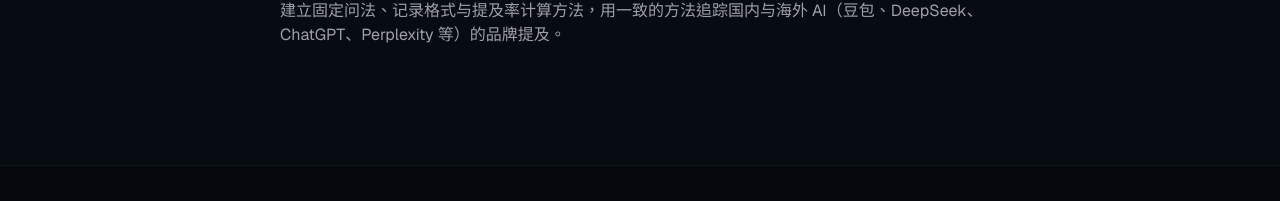
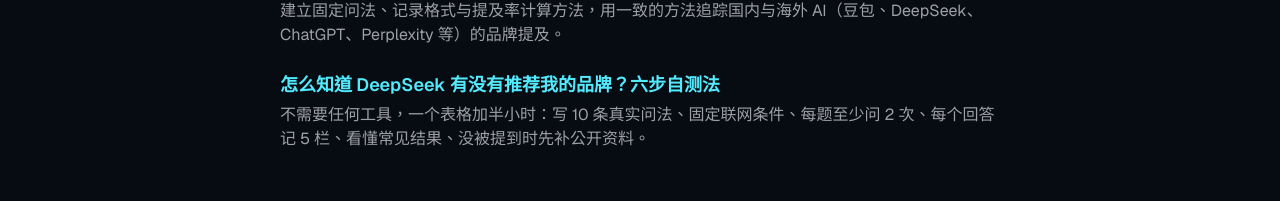
Before and after one commit to yjz8521/yin-yuan-geo-landing, a Next.js app: page /guide in a window 1280 px wide. Shown: the part 414-615 px from the top of the page. Built offline with nearby package versions, Linux system fonts and the light colour scheme; no server answers.

Commit message:
Add guide 4 (DeepSeek self-check), allow Meta/other AI crawlers in robots, sitemap+llms.txt

```diff
--- a/scripts/write-seo.mjs
+++ b/scripts/write-seo.mjs
@@ -16,7 +16,7 @@
   "https://yin-yuan-geo-landing.vercel.app"
 ).replace(/\/$/, "");
 
-const paths = ["/", "/pricing/", "/faq/", "/guide/", "/guide/geo-intro/", "/guide/entity-card/", "/guide/monitor-ai-mentions/", "/sponsor/", "/demo/", "/about/"];
+const paths = ["/", "/pricing/", "/faq/", "/guide/", "/guide/geo-intro/", "/guide/entity-card/", "/guide/monitor-ai-mentions/", "/guide/deepseek-self-check/", "/sponsor/", "/demo/", "/about/"];
 
 const sitemap = `<?xml version="1.0" encoding="UTF-8"?>
 <urlset xmlns="http://www.sitemaps.org/schemas/sitemap/0.9">
@@ -33,7 +33,7 @@
 </urlset>
 `;
 
-const bots = ["GPTBot", "OAI-SearchBot", "ChatGPT-User", "ClaudeBot", "anthropic-ai", "PerplexityBot", "Google-Extended", "Googlebot", "Bingbot", "Bytespider", "Baiduspider", "Sogou web spider", "360Spider", "YisouSpider", "CCBot", "Applebot-Extended", "DuckAssistBot"];
+const bots = ["GPTBot", "OAI-SearchBot", "ChatGPT-User", "ClaudeBot", "anthropic-ai", "PerplexityBot", "Google-Extended", "Googlebot", "Bingbot", "Bytespider", "Baiduspider", "Sogou web spider", "360Spider", "YisouSpider", "CCBot", "Applebot-Extended", "DuckAssistBot", "Meta-ExternalAgent", "meta-externalfetcher", "FacebookBot", "facebookexternalhit", "Claude-User", "Claude-SearchBot", "Perplexity-User", "Amazonbot", "YandexBot"];
 const robots = `${bots.map((b) => `User-Agent: ${b}\nAllow: /\n`).join("\n")}
 User-Agent: *
 Allow: /
@@ -74,7 +74,8 @@
   link("GEO 指南总览", "/guide/", "生成式引擎优化入门文章列表"),
   link("GEO 入门", "/guide/geo-intro/", "统一实体事实、按引擎改写、发布到公开渠道、用固定问法监测"),
   link("实体卡怎么写", "/guide/entity-card/", "定位、可验证卖点、竞品差异、适合谁与 FAQ 的写法"),
-  link("如何检测 AI 是否提到你的品牌", "/guide/monitor-ai-mentions/", "固定问法集、记录格式与提及率计算方法"),
+  link("如何检测 AI 是否提到你的品牌", "/guide/monitor-ai-mentions/", "/guide/deepseek-self-check/", "固定问法集、记录格式与提及率计算方法"),
+  link("怎么知道 DeepSeek 有没有推荐我的品牌", "/guide/deepseek-self-check/", "不用工具的 DeepSeek 六步自测：写问法、固定条件、每题问 2 次、记 5 栏、解读结果、补公开资料"),
 ].join("\n")}
 
 ## Optional
--- a/src/content/geo.ts
+++ b/src/content/geo.ts
@@ -49,4 +49,18 @@
       { h: "注意事项", p: ["AI 回答有随机性，同一问题多问几次结果可能不同；联网模式与非联网模式也可能不同。建议固定使用条件（是否联网、新对话），并以周为单位比较趋势，而不是看单次结果。"] },
     ],
   },
+  {
+    slug: "deepseek-self-check",
+    title: "怎么知道 DeepSeek 有没有推荐我的品牌？六步自测法",
+    description: "不需要任何工具，一个表格加半小时：写 10 条真实问法、固定联网条件、每题至少问 2 次、每个回答记 5 栏、看懂常见结果、没被提到时先补公开资料。",
+    sections: [
+      { h: "第一步：写 10 条用户真的会问的问题", p: ["别只问“XX 品牌怎么样”，用户更常问品类问题。三类各写几条：品类推荐（“推荐几家 XX”“XX 城市哪家 XX 靠谱”）、场景需求（“预算 X 万想做 XX，找谁”）、品牌直问（“XX 是什么”“XX 和 YY 有什么区别”）。", "措辞尽量用客户咨询时的原话。面向大陆用户就用简体和大陆叫法；如果资料只有繁体或台湾用语，问法也要按大陆习惯写一遍。"] },
+      { h: "第二步：固定测试条件", p: ["DeepSeek 至少有两种用法，结果可能差很多：App／网页版开“联网搜索”，会参考实时网页、常附来源；不开联网或通过 API 调用，主要依赖模型本身的知识。", "两种都值得测，但不要混着记。每次开新对话，记下日期和是否联网。"] },
+      { h: "第三步：每题至少问 2 次", p: ["同一个问题今天点名你、明天不点名很正常。单次结果不能下结论，至少问 2 次，有条件就问 3 次。"] },
+      { h: "第四步：每个回答记 5 栏", p: ["是否点名（名称、简称、英文名都算，记清出现的是哪个）；排序（列表第几个）；描述是否正确（地址、价格、服务范围有没有讲错）；来源（联网模式下附了哪些网址）；被点名的同行（没提你时提了谁）。", "提及率 = 点名次数 ÷ 已测次数，没测的不计入分母。另外注意：问“XX 是什么”时回答必然出现品牌名，但若只是复述问题再说“没有查到相关信息”，不应算作提及。"] },
+      { h: "第五步：看懂几种常见结果", p: ["以下是我们用 DeepSeek API（不联网）测试时反复见到的情况，只代表当时的测试结果：一是直接拒绝点名，只给一份“筛选标准”；二是被点名的多半是公开资料最多的大品牌，中小品牌缺席通常是因为口径一致的公开资料太少；三是行业事实过时，例如政策类问题给出旧门槛数字。", "最后一种对品牌是机会：官网和公开文章把最新、可查证的信息写清楚，正是 AI 需要的内容。"] },
+      { h: "第六步：没被提到，先做这三件事", p: ["整理统一的品牌事实：一句话定位、服务范围、地区、价格区间、与同行的客观差异，官网、知乎、百科、电商页用同一套说法。", "写成可直接引用的句子：定义句、FAQ、带日期和出处的数字，比形容词有用。", "发在 AI 读得到的公开页面：可被搜索引擎收录、无需登录即可阅读。只放在小程序或私域群里的内容，AI 通常读不到。然后每周用同一组问题、同样条件复测，看趋势而不是单次。"] },
+      { h: "说明", p: ["以上全部可以手工完成。引源 GEO 投放台把这套流程做成工具；目前正式接入、能自动跑问的只有 DeepSeek，豆包、千问等其他引擎陆续接入中，工作台为邀请制。我们没有可公开的客户案例，也不保证做完一定会被推荐。我们自己的品牌在 2026-10 的 DeepSeek 基线测试中是 0/16（16 次回答均未提及），作为第 0 周基线持续复测。"] },
+    ],
+  },
 ];
```
Also changed, not shown: public/llms.txt, public/robots.txt, 1 other file (tests, documents, lock files or other folders).
